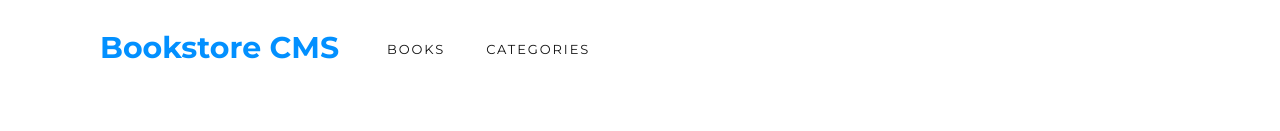
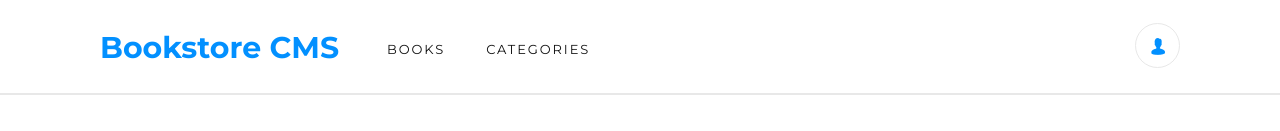
Before and after one commit to RossielCS/Bookstore, a React (Create React App) app: page / in a window 1280 px wide. Shown: the top 131 px of the page. Built offline with nearby package versions, Linux system fonts and the light colour scheme.

Commit message:
Add styling to header component
- Move styling to a new file

```diff
--- a/src/assets/stylesheet/_variables.scss
+++ b/src/assets/stylesheet/_variables.scss
@@ -3,5 +3,7 @@ $secondary-color: #fff;
 $tertiary-color: #121212;
 $quaternary-color: #4386bf;
 $quinary-color: #fafafa;
+$senary-color: #e8e8e8;
 
 $font-mon: 'Montserrat', sans-serif;
+$font-robslab: 'Roboto Slab', serif;
--- /dev/null
+++ b/src/assets/stylesheet/header.scss
@@ -0,0 +1,47 @@
+@import 'variables';
+
+.Header {
+  height: 95px;
+  margin: 0 0 38px;
+  padding: 23px 100px 27px 100px;
+  display: flex;
+  justify-content: space-between;
+  font-family: $font-mon;
+  background-color: $secondary-color;
+  border-bottom: 2px solid $senary-color;
+
+  h1 {
+    width: 240px;
+    height: 37px;
+    margin: 6px 47px 2px 0;
+    font-family: $font-mon;
+    font-size: 30px;
+    font-weight: bold;
+    line-height: normal;
+    white-space: nowrap;
+    color: $primary-color;
+  }
+
+  ul {
+    flex-grow: 2;
+    display: flex;
+
+    li {
+      height: 16px;
+      margin: 18px 41px 11px 0;
+      font-size: 13px;
+      font-weight: normal;
+      line-height: normal;
+      letter-spacing: 1.9px;
+      color: $tertiary-color;
+    }
+  }
+
+  div {
+    width: 45px;
+    height: 45px;
+    padding: 14px;
+    border: solid 1px $senary-color;
+    border-radius: 50%;
+  }
+}
--- a/src/assets/stylesheet/style.scss
+++ b/src/assets/stylesheet/style.scss
@@ -1,41 +1,8 @@
 @import 'reset';
 @import 'variables';
+@import 'header';
 
 .App {
   min-height: 100vh;
   min-width: 100vw;
 }
-
-.Header {
-  height: 95px;
-  margin: 0 0 38px;
-  padding: 23px 99px 27px 100px;
-  display: flex;
-  font-family: $font-mon;
-  background-color: $secondary-color;
-
-  h1 {
-    width: 240px;
-    height: 37px;
-    margin: 6px 47px 2px 0;
-    font-family: $font-mon;
-    font-size: 30px;
-    font-weight: bold;
-    line-height: normal;
-    color: $primary-color;
-  }
-
-  ul {
-    display: flex;
-
-    li {
-      height: 16px;
-      margin: 18px 41px 11px 0;
-      font-size: 13px;
-      font-weight: normal;
-      line-height: normal;
-      letter-spacing: 1.9px;
-      color: $tertiary-color;
-    }
-  }
-}
--- a/src/components/Header.js
+++ b/src/components/Header.js
@@ -1,4 +1,5 @@
 import React from 'react';
+import user from '../assets/images/user.png';
 
 const Header = () => (
   <div className="Header">
@@ -7,6 +8,9 @@ const Header = () => (
       <li className="li-header">BOOKS</li>
       <li className="li-header">CATEGORIES</li>
     </ul>
+    <div>
+      <img src={user} alt="user" />
+    </div>
   </div>
 );
 
```
